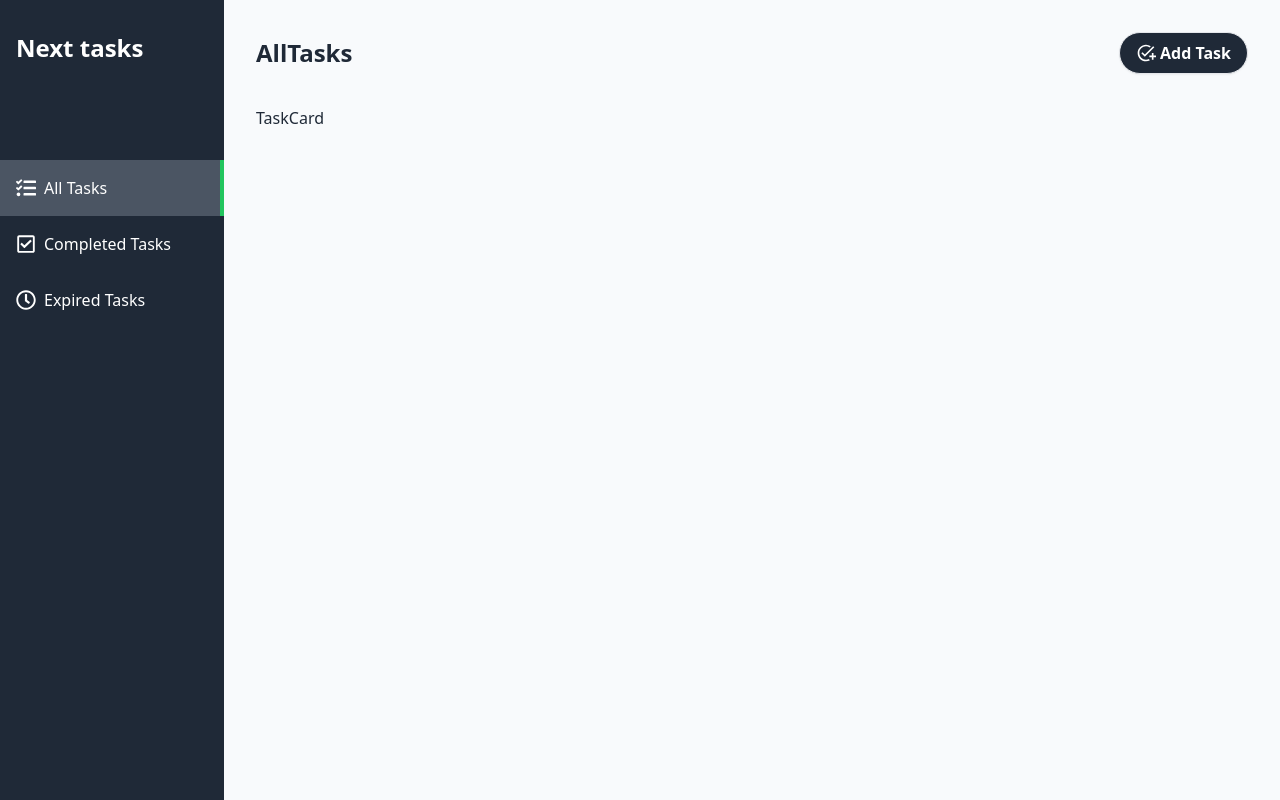
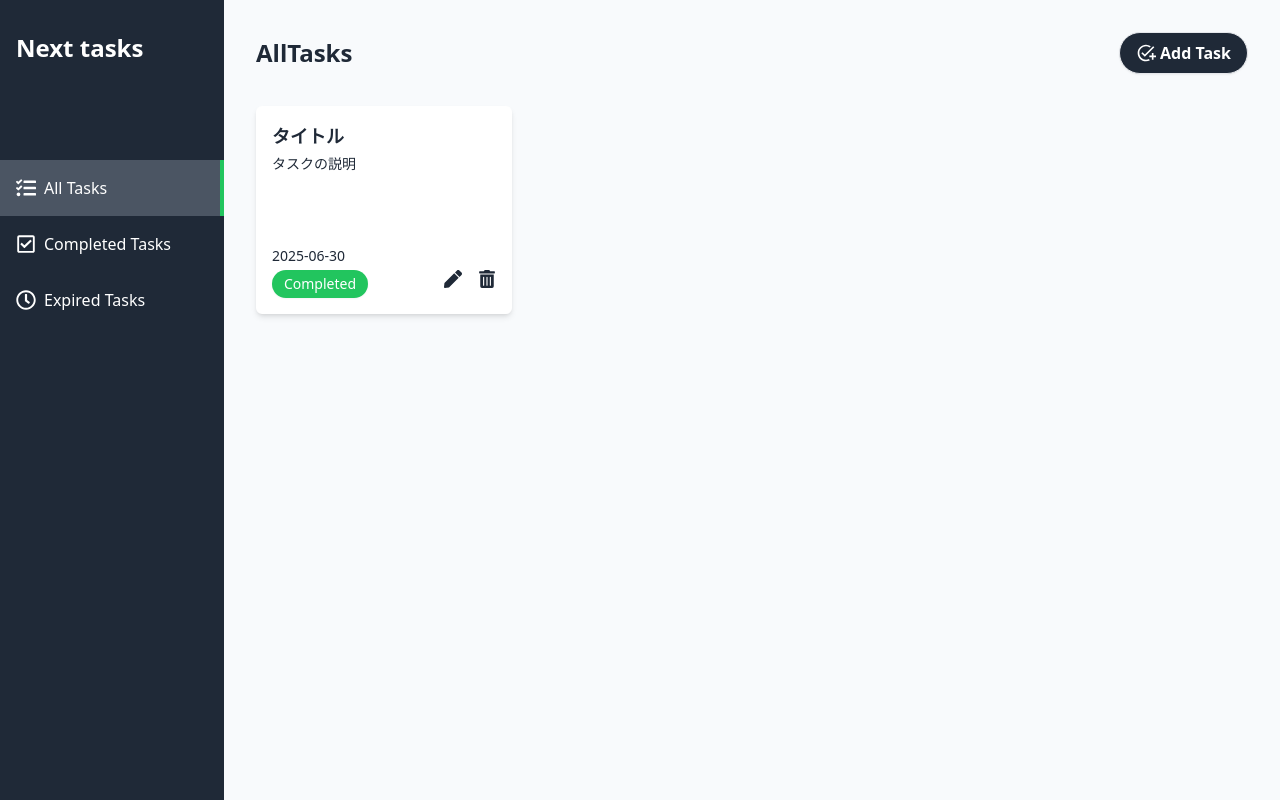
Before and after one commit to suginogaku/next_tasks, a Next.js app: page / in a window 1280 px wide. Built offline with nearby package versions, Linux system fonts and the light colour scheme.

Commit message:
タスクカードの実装

```diff
--- a/src/app/(main)/page.tsx
+++ b/src/app/(main)/page.tsx
@@ -1,3 +1,4 @@
+import TaskCard from "@/components/TaskCard/TaskCard";
 import Link from "next/link";
 import { MdAddTask } from "react-icons/md";
 
@@ -14,7 +15,7 @@
         </Link>
       </header>
       <div className="mt-8 flex flex-wrap gap-4">
-        TaskCard
+        <TaskCard />
       </div>
     </div>
   );
--- /dev/null
+++ b/src/components/TaskCard/TaskCard.tsx
@@ -0,0 +1,27 @@
+import TaskDeleteButton from "./TaskDeleteButton/TaskDeleteButton"
+import TaskEditButton from "./TaskEditButton/TaskEditButton"
+
+const TaskCard = () => {
+  return (
+    <div className="w-64 h-52 p-4 bg-white rounded-md shadow-md flex flex-col justify-between">
+      <header>
+        <h1 className="text-lg font-bold">タイトル</h1>
+        <div className="mt-1 text-sm line-clamp-3">タスクの説明</div>
+      </header>
+      <div>
+        <div className="text-sm">2025-06-30</div>
+        <div className="flex justify-between items-center">
+          <div className={`mt-1 text-sm px-2 py-1 w-24 text-center text-white rounded-full shadow-sm ${true ? "bg-green-500" : "bg-red-500"}`}>
+            {true ? 'Completed' : 'Imcomplete'}
+          </div>
+          <div className="flex gap-4">
+            <TaskEditButton id="1" />
+            <TaskDeleteButton id="1" />
+          </div>
+        </div>
+      </div>
+    </div >
+  )
+}
+
+export default TaskCard
--- /dev/null
+++ b/src/components/TaskCard/TaskDeleteButton/TaskDeleteButton.tsx
@@ -0,0 +1,17 @@
+import { FaTrashAlt } from "react-icons/fa";
+
+interface TaskDeleteButtonProps {
+  id: string;
+}
+
+const TaskDeleteButton = ({ id }: TaskDeleteButtonProps) => {
+  return (
+    <form action="">
+      <button type="submit" className="hover:text-gray-700 text-lg cursor-pointer">
+        <FaTrashAlt />
+      </button>
+    </form>
+  )
+}
+
+export default TaskDeleteButton
--- /dev/null
+++ b/src/components/TaskCard/TaskEditButton/TaskEditButton.tsx
@@ -0,0 +1,16 @@
+import Link from "next/link";
+import { FaPen } from "react-icons/fa";
+
+interface TaskEditButtonProps {
+  id: string;
+}
+
+const TaskEditButton = ({ id }: TaskEditButtonProps) => {
+  return (
+    <Link href={`/edit/${id}`}>
+      <FaPen className="hover:text-gray-700 text-lg cursor: pointer" />
+    </Link>
+  )
+}
+
+export default TaskEditButton
```
